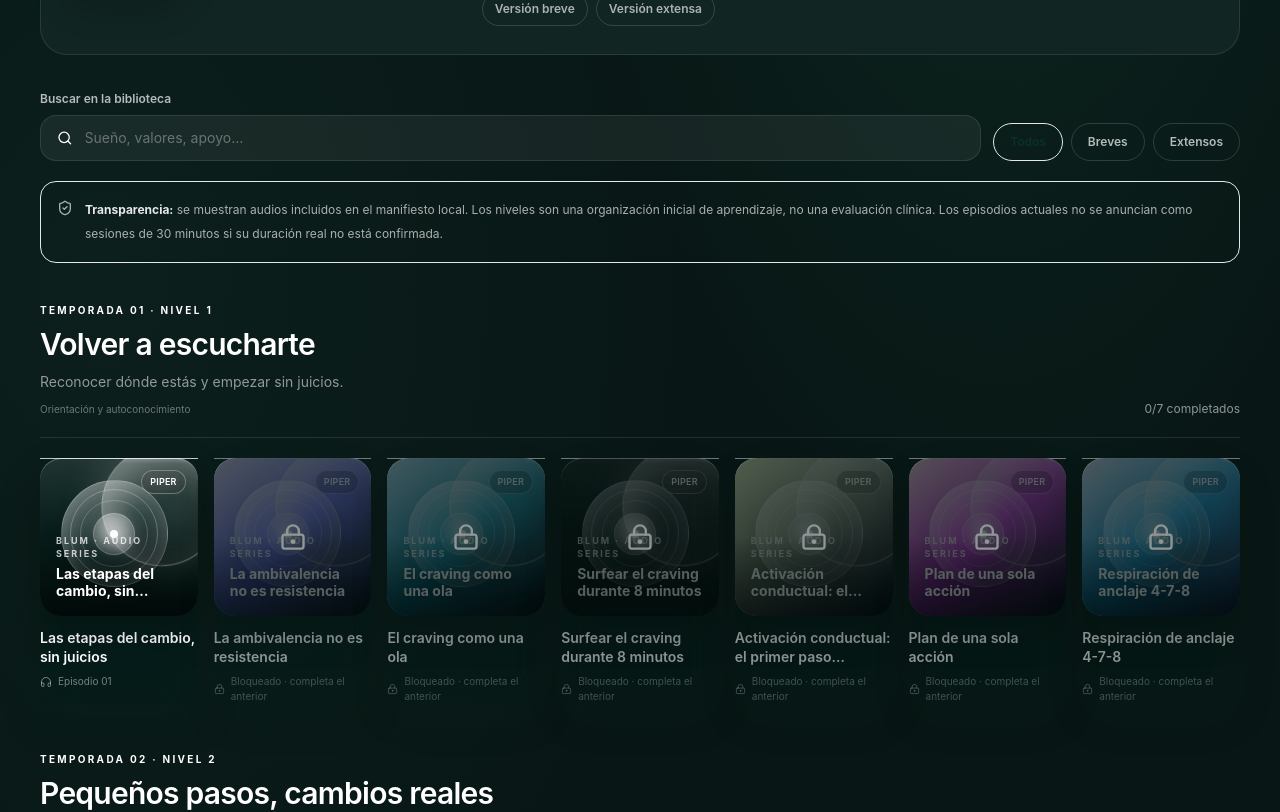
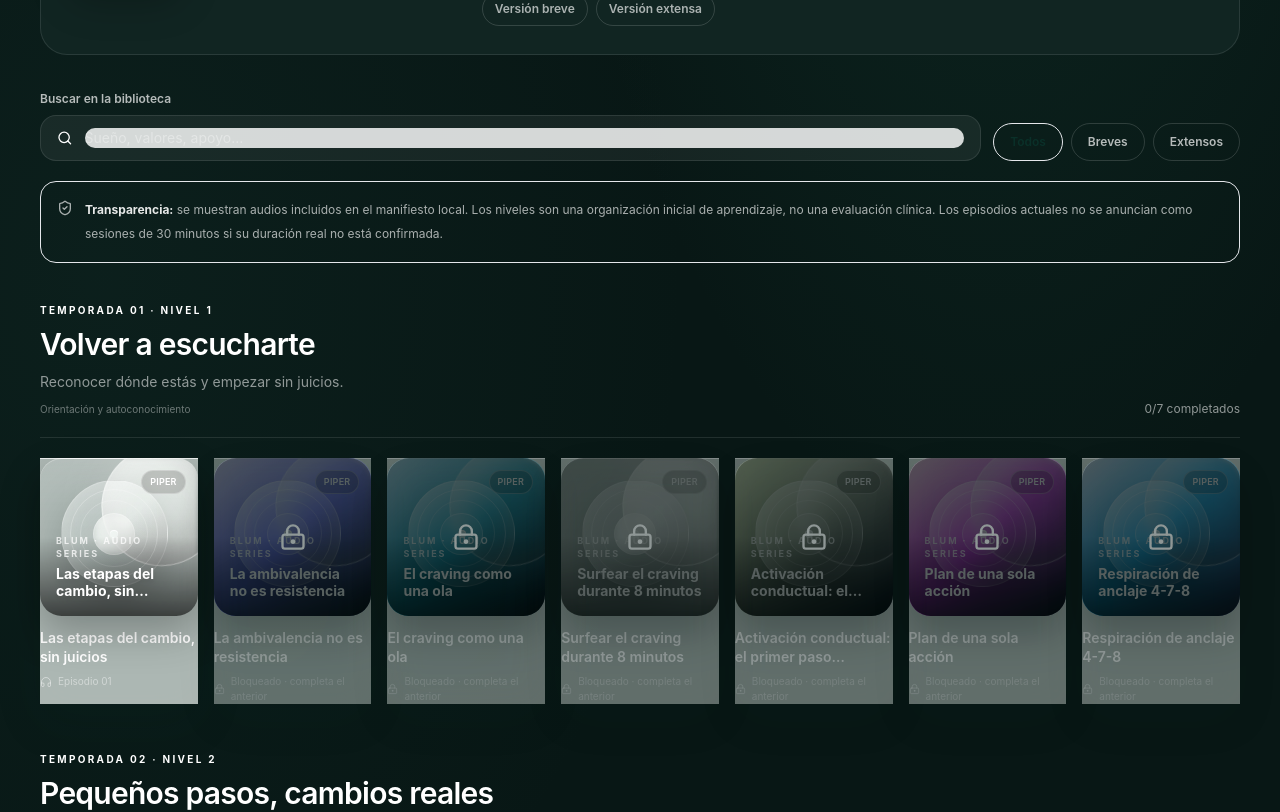
Before and after one commit to ariasalejo/Blumhelps, a React (Vite) app: page /voz in a window 1280 px wide. Shown: the part 980-1792 px from the top of the page. Built offline with nearby package versions, Linux system fonts and the light colour scheme.

Commit message:
Fix global glass surfaces so BLUMHELPS pages inherit Voice visual style

```diff
--- a/src/index.css
+++ b/src/index.css
@@ -283,59 +283,72 @@ body.dark .tab-active { background: var(--lime); color: var(--ink); }
 .glass,.glass-card,[data-blum-surface="glass"] { border-color:var(--blum-glass-border); box-shadow:0 12px 32px rgba(5,35,29,.07),inset 0 1px 0 rgba(255,255,255,.35); backdrop-filter:blur(14px); }
 
 
-/* BLUMHELPS · sistema visual transversal inspirado en Voz
-   Fondo con profundidad, superficies de cristal y acentos verde bosque.
-   No aplica estilos globales a botones ni altera el contenido del dashboard. */
+/* BLUMHELPS · sistema visual global inspirado en Voz
+   Corrección: los estilos anteriores cambiaban bordes y sombras, pero no el fondo
+   de las tarjetas Tailwind (bg-white), por eso las páginas seguían viéndose planas. */
 :root {
-  --bl-surface: rgba(255,255,255,.76);
-  --bl-surface-strong: rgba(255,255,255,.9);
-  --bl-border: rgba(31,91,72,.18);
-  --bl-shadow: 0 18px 45px rgba(10,49,38,.10), inset 0 1px 0 rgba(255,255,255,.78);
+  --bl-surface: rgba(244, 250, 246, .70);
+  --bl-surface-strong: rgba(248, 252, 249, .86);
+  --bl-border: rgba(31, 91, 72, .20);
+  --bl-shadow: 0 18px 45px rgba(10, 49, 38, .10), inset 0 1px 0 rgba(255,255,255,.78);
   --blum-forest: #08201d;
   --blum-deep-teal: #0b302b;
   --blum-glass: rgba(255,255,255,.075);
-  --blum-glass-border: rgba(255,255,255,.16);
+  --blum-glass-border: rgba(255,255,255,.18);
   --blum-mint: #b9e8be;
 }
 body:not(.dark):not(.hc) {
   background-color: #edf3ed;
   background-image:
-    radial-gradient(ellipse at 4% 8%, rgba(57,132,101,.20), transparent 29%),
-    radial-gradient(ellipse at 96% 20%, rgba(137,190,160,.24), transparent 32%),
-    radial-gradient(ellipse at 72% 82%, rgba(91,147,122,.16), transparent 34%),
-    linear-gradient(145deg, #f0f5ef 0%, #f8f7f1 48%, #e8f0e9 100%);
+    radial-gradient(ellipse at 4% 8%, rgba(57,132,101,.22), transparent 29%),
+    radial-gradient(ellipse at 96% 20%, rgba(137,190,160,.27), transparent 32%),
+    radial-gradient(ellipse at 72% 82%, rgba(91,147,122,.18), transparent 34%),
+    linear-gradient(145deg, #eaf3ec 0%, #f4f7f1 48%, #e5efe8 100%);
   background-attachment: fixed;
 }
 .bl-app-shell { background: transparent; }
 #contenido-principal {
   background:
-    radial-gradient(ellipse at 4% 10%, rgba(45,123,91,.075), transparent 35%),
-    radial-gradient(ellipse at 96% 48%, rgba(139,188,156,.12), transparent 36%);
+    radial-gradient(ellipse at 4% 10%, rgba(45,123,91,.09), transparent 35%),
+    radial-gradient(ellipse at 96% 48%, rgba(139,188,156,.15), transparent 36%);
 }
-body:not(.dark):not(.hc) main article,
-body:not(.dark):not(.hc) main .glass,
-body:not(.dark):not(.hc) main .glass-card,
-body:not(.dark):not(.hc) main [data-blum-surface="glass"] {
+/* Las páginas ya usan muchas clases Tailwind bg-white. Si no se cambia el fondo,
+   blur y box-shadow por sí solos no crean el efecto de cristal. */
+body:not(.dark):not(.hc) #contenido-principal .bg-white,
+body:not(.dark):not(.hc) #contenido-principal .bg-white\/90,
+body:not(.dark):not(.hc) #contenido-principal .bg-white\/80,
+body:not(.dark):not(.hc) #contenido-principal .bg-white\/70,
+body:not(.dark):not(.hc) #contenido-principal article,
+body:not(.dark):not(.hc) #contenido-principal .glass,
+body:not(.dark):not(.hc) #contenido-principal .glass-card,
+body:not(.dark):not(.hc) #contenido-principal [data-blum-surface="glass"] {
+  background-color: var(--bl-surface);
   border-color: var(--bl-border);
   box-shadow: var(--bl-shadow);
-  backdrop-filter: blur(16px) saturate(135%);
-  -webkit-backdrop-filter: blur(16px) saturate(135%);
-  transition: box-shadow .25s ease, border-color .25s ease, transform .25s ease;
+  backdrop-filter: blur(18px) saturate(140%);
+  -webkit-backdrop-filter: blur(18px) saturate(140%);
+  transition: background-color .25s ease, box-shadow .25s ease, border-color .25s ease, transform .25s ease;
 }
-body:not(.dark):not(.hc) main article:hover,
-body:not(.dark):not(.hc) main .glass-card:hover {
-  border-color: rgba(27,112,81,.3);
+/* Mantener legibles las superficies de formulario y bloques de código. */
+body:not(.dark):not(.hc) #contenido-principal input,
+body:not(.dark):not(.hc) #contenido-principal select,
+body:not(.dark):not(.hc) #contenido-principal textarea {
+  background-color: rgba(255,255,255,.82);
+  border-color: rgba(30,86,66,.25);
+  border-radius: .85rem;
+}
+body:not(.dark):not(.hc) #contenido-principal .bg-gray-50,
+body:not(.dark):not(.hc) #contenido-principal .bg-stone-50 {
+  background-color: rgba(235,245,238,.64);
+}
+body:not(.dark):not(.hc) #contenido-principal article:hover,
+body:not(.dark):not(.hc) #contenido-principal .glass-card:hover {
+  border-color: rgba(27,112,81,.32);
   box-shadow: 0 22px 52px rgba(10,49,38,.14), inset 0 1px 0 rgba(255,255,255,.9);
 }
-body:not(.dark):not(.hc) main article h2,
-body:not(.dark):not(.hc) main article h3 { text-wrap: pretty; }
-body:not(.dark):not(.hc) main input,
-body:not(.dark):not(.hc) main select,
-body:not(.dark):not(.hc) main textarea {
-  border-color: rgba(30,86,66,.23);
-  border-radius: .85rem;
+body:not(.dark):not(.hc) #contenido-principal article h2,
+body:not(.dark):not(.hc) #contenido-principal article h3 { text-wrap: pretty; }
+@media (prefers-reduced-motion: reduce) {
+  body:not(.dark):not(.hc) #contenido-principal article,
+  body:not(.dark):not(.hc) #contenido-principal .glass-card { transition: none !important; }
 }
-@media (prefers-reduced-motion: reduce) {
-  body:not(.dark):not(.hc) main article,
-  body:not(.dark):not(.hc) main .glass-card { transition: none !important; }
-}
```
